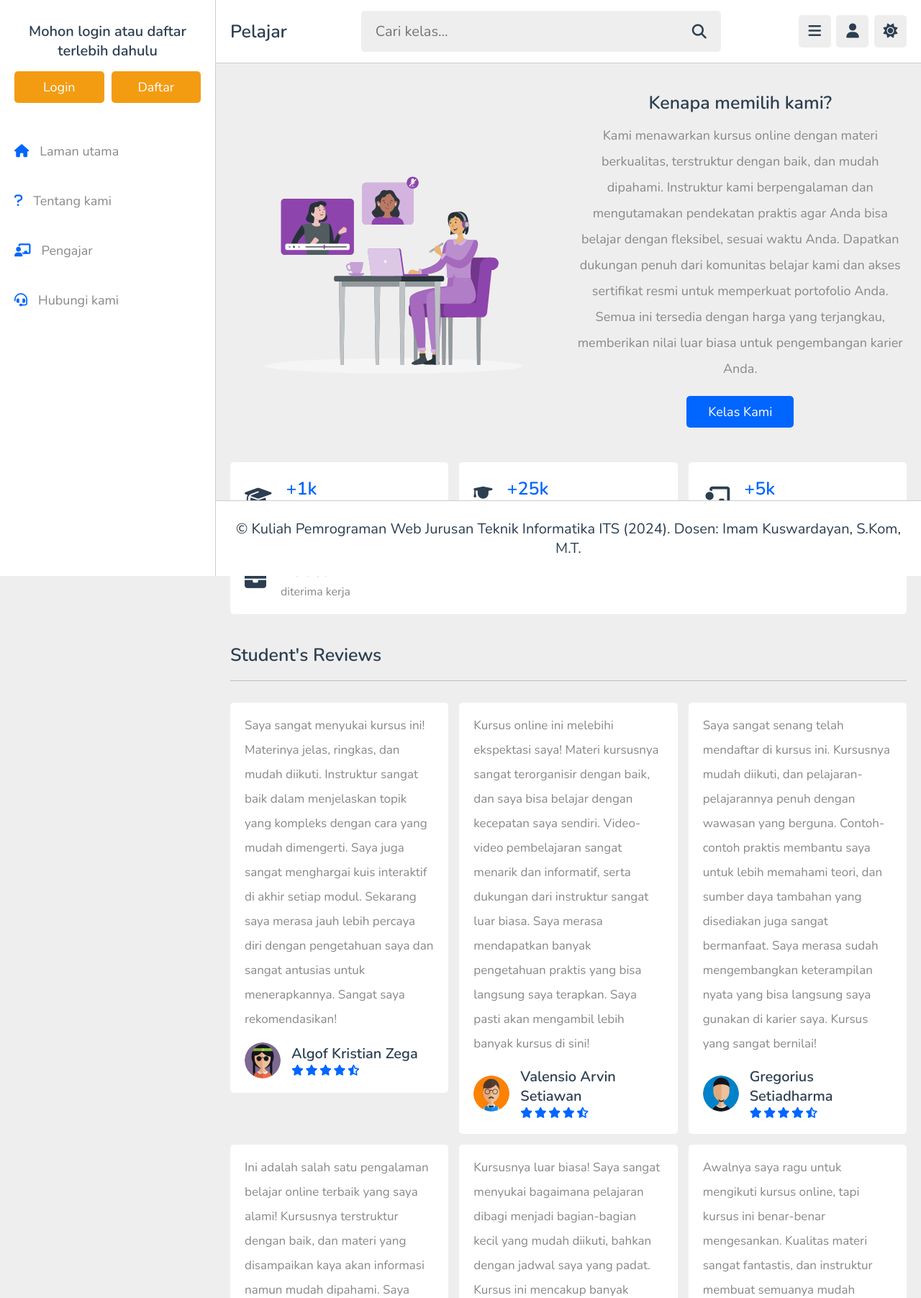
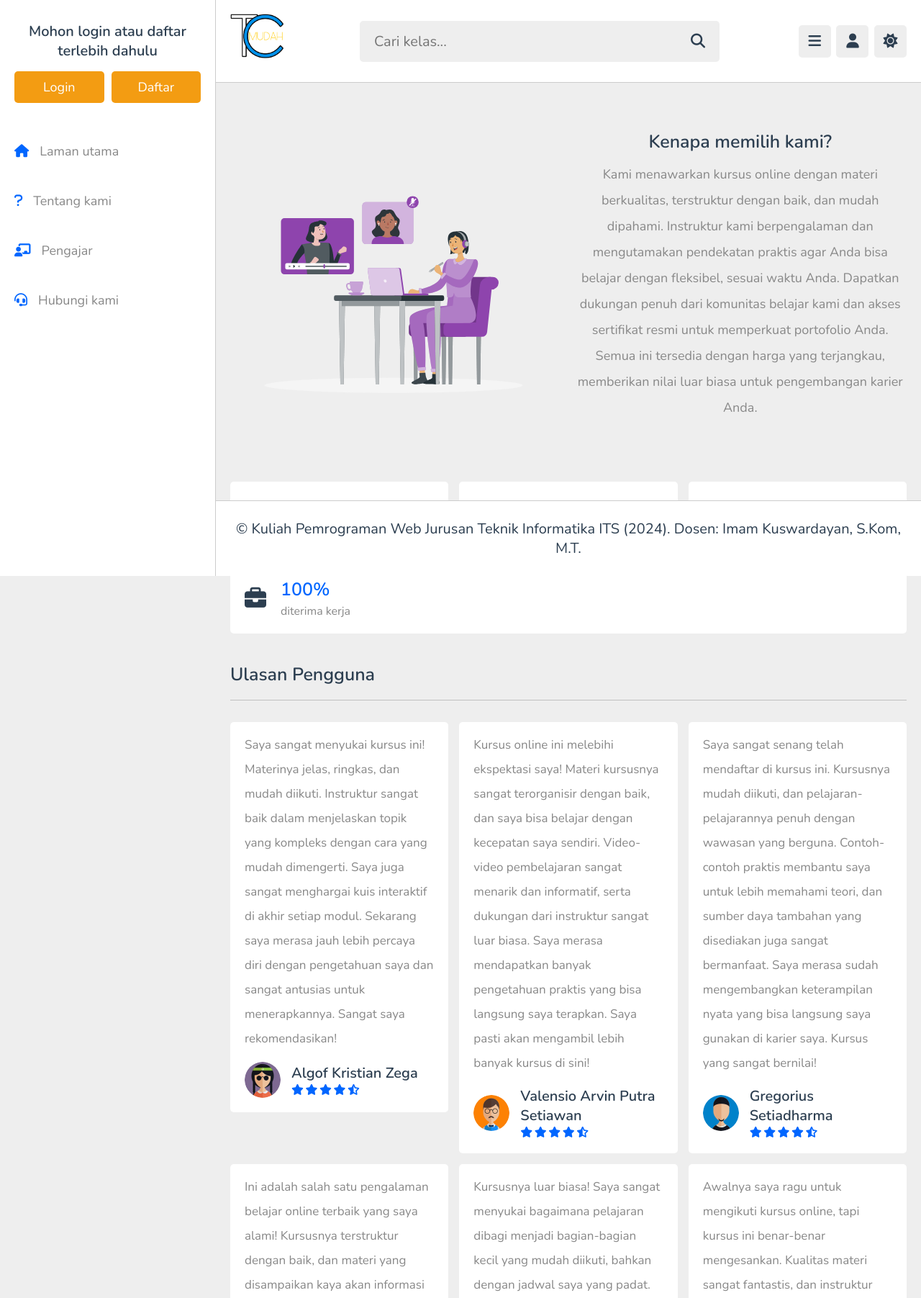
Before and after one commit to algof/final-project-web-programming, a PHP site: page /about.php in a window 1280 px wide. Shown: the top 1803 px of the page at 72% size. Run offline with PHP 8.4, Linux system fonts and the light colour scheme; data that the repository does not hold is empty.

Commit message:
final doneeeeeeeeeeeeeeeeeeeeeeeeeeeeee

```diff
--- a/about.php
+++ b/about.php
@@ -42,7 +42,7 @@ if(isset($_COOKIE['user_id'])){
       <div class="content">
          <h3>Kenapa memilih kami?</h3>
          <p>Kami menawarkan kursus online dengan materi berkualitas, terstruktur dengan baik, dan mudah dipahami. Instruktur kami berpengalaman dan mengutamakan pendekatan praktis agar Anda bisa belajar dengan fleksibel, sesuai waktu Anda. Dapatkan dukungan penuh dari komunitas belajar kami dan akses sertifikat resmi untuk memperkuat portofolio Anda. Semua ini tersedia dengan harga yang terjangkau, memberikan nilai luar biasa untuk pengembangan karier Anda.</p>
-         <a href="courses.php" class="inline-btn">kelas kami</a>
+         <!-- <a href="courses.php" class="inline-btn">kelas kami</a> -->
       </div>
 
    </div>
@@ -91,7 +91,7 @@ if(isset($_COOKIE['user_id'])){
 
 <section class="reviews">
 
-   <h1 class="heading">student's reviews</h1>
+   <h1 class="heading">ulasan pengguna</h1>
 
    <div class="box-container">
 
@@ -117,7 +117,7 @@ if(isset($_COOKIE['user_id'])){
          <div class="user">
             <img src="images/pic-3.jpg" alt="">
             <div>
-               <h3>Valensio Arvin Setiawan</h3>
+               <h3>Valensio Arvin Putra Setiawan</h3>
                <div class="stars">
                   <i class="fas fa-star"></i>
                   <i class="fas fa-star"></i>
--- a/components/admin_header.php
+++ b/components/admin_header.php
@@ -15,7 +15,9 @@ if(isset($message)){
 
    <section class="flex">
 
-      <a href="dashboard.php" class="logo">Tutor</a>
+      <a href="dashboard.php" class="logo">
+         <img src="../images/logo.png" alt="Logo Pelajar" width="75" height="75">
+      </a>
 
       <form action="search_page.php" method="post" class="search-form">
          <input type="text" name="search" placeholder="cari disini..." required maxlength="100">
--- a/components/user_header.php
+++ b/components/user_header.php
@@ -15,7 +15,10 @@ if(isset($message)){
 
    <section class="flex">
       <!-- disebelah kiri search bar -->
-      <a href="home.php" class="logo">Pelajar</a>
+      <!-- <a href="home.php" class="logo">Pelajar</a> -->
+      <a href="home.php" class="logo">
+         <img src="images/logo.png" alt="Logo Pelajar" width="75" height="75">
+      </a>
 
       <form action="search_course.php" method="post" class="search-form">
          <input type="text" name="search_course" placeholder="Cari kelas..." required maxlength="100">
--- a/home.php
+++ b/home.php
@@ -125,8 +125,8 @@ $total_bookmarked = $select_bookmark->rowCount();
    <div class="box-container">
       <?php if(empty($user_id)) {
          echo '<p class="empty">Mohon Untuk Login Terlebih Dahulu</p>';
-       }
-       ?>
+      }
+      ?>
 
       <?php
          $select_courses = $conn->prepare("SELECT * FROM `playlist` WHERE status = ? ORDER BY date DESC LIMIT 6");
@@ -157,7 +157,7 @@ $total_bookmarked = $select_bookmark->rowCount();
       <?php
          }
       }elseif(($select_courses->rowCount() == 0)&&(!empty($user_id))){
-         echo '<p class="empty">no courses added yet!</p>';
+         echo '<p class="empty">belum ada playlist yang ditambahkan!</p>';
       }
       ?>
 
--- a/login.php
+++ b/login.php
@@ -23,7 +23,7 @@ if(isset($_POST['submit'])){
      setcookie('user_id', $row['id'], time() + 60*60*24*30, '/');
      header('location:home.php');
    }else{
-      $message[] = 'incorrect email or password!';
+      $message[] = 'email atau password salah!';
    }
 
 }
```
Also changed, not shown: tutor_profile.php (+8 -4 lines), images/logo.png (added).
